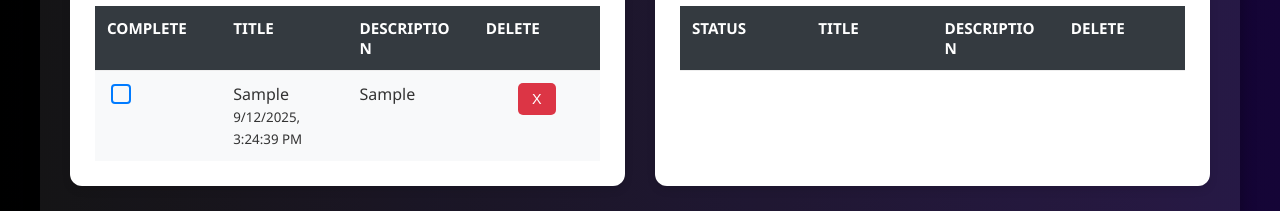
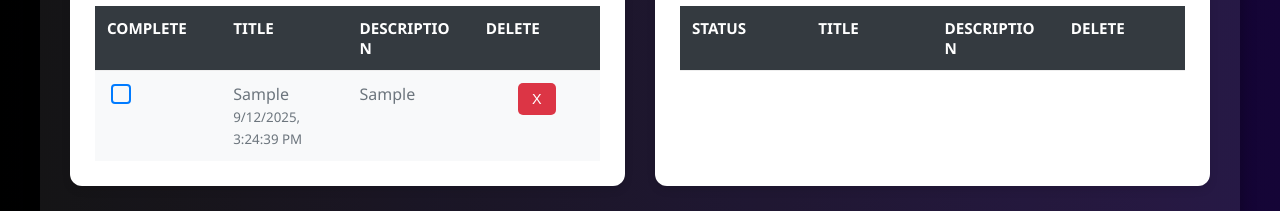
Before and after one commit to Diljith-kp/To-do-list, a plain HTML site: page index.html in a window 1280 px wide. Both pictures are taken after typing "Sample", "Sample" into the empty fields and a click on the button "Save Task". Shown: the part 535-746 px from the top of the page. Drawn offline with Linux system fonts and the light colour scheme.

Commit message:
To-do-list

```diff
--- a/style.css
+++ b/style.css
@@ -186,6 +186,10 @@ button.delete-btn:hover {
   color: #6c757d;
 }
 
+.pending-section td {
+  color: #6c757d;
+}
+
 td:last-child {
   text-align: center;
   width: 80px;
```
